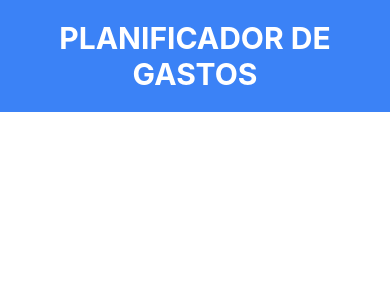
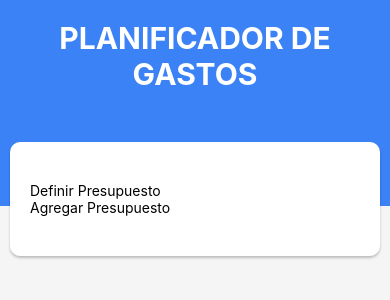
Before and after one commit to Omar0511/planificador-mobile, a React Native app: screen / in a window 390 px wide. Shown: the top 300 px of the page. Built offline with nearby package versions, Linux system fonts and the light colour scheme.

Commit message:
Creando FORM presupuesto y agregando CSS

```diff
--- a/App.js
+++ b/App.js
@@ -8,19 +8,35 @@
 } from 'react-native';
 // Importamos el componente
 import Header from './src/components/Header';
+import NuevoPresupuesto from './src/components/NuevoPresupuesto';
 
 const App = () => {
 
   return (
-    <View>
-      {/* Utilizamos el componente */}
-      <Header/>
+    <View style={styles.contenedor}>
+      <View style={styles.header}>
+        {/* Utilizamos el componente */}
+        <Header/>
+
+        <NuevoPresupuesto/>
+      </View>
     </View>
   );
 };
 
-const styles = StyleSheet.create({
+const styles = StyleSheet.create
+(
+  {
+    contenedor: {
+      backgroundColor: '#F5F5F5',
+      // Crece todo verticalmente
+      flex: 1,
+    },
 
-});
+    header: {
+      backgroundColor: '#3B82F6',
+    },
+  }
+);
 
 export default App;
--- a/src/components/Header.js
+++ b/src/components/Header.js
@@ -1,32 +1,28 @@
 // Atajo: rafce
 
-import React from 'react'
-import { Text, View, StyleSheet } from 'react-native'
+import React from 'react';
+import { Text, View, StyleSheet } from 'react-native';
 
 const Header = () => {
     return (
-        <View style={styles.header}>
+        <View>
             <Text style={styles.texto}>Planificador de Gastos</Text>
         </View>
     )
-}
+};
 
 // CSS
 const styles = StyleSheet.create(
     {
-        header: {
-            backgroundColor: '#3B82F6',
-        },
-
         texto: {
             textAlign: 'center',
             fontSize: 30,
             color: '#FFF',
             textTransform: 'uppercase',
             fontWeight: 'bold',
-            paddingVertical: 20,
+            paddingTop: 20,
         },
     }
-)
+);
 
 export default Header
--- /dev/null
+++ b/src/components/NuevoPresupuesto.js
@@ -0,0 +1,39 @@
+import React from 'react';
+import { Pressable, Text, View, StyleSheet } from 'react-native';
+
+const NuevoPresupuesto = () => {
+    return (
+        <View style={styles.contenedor}>
+            <Text>Definir Presupuesto</Text>
+
+            <Pressable>
+                <Text>Agregar Presupuesto</Text>
+            </Pressable>
+        </View>
+    )
+};
+
+const styles = StyleSheet.create
+(
+    {
+        contenedor: {
+            backgroundColor: '#FFF',
+            marginHorizontal: 10,
+            borderRadius: 10,
+            paddingVertical: 40,
+            paddingHorizontal: 20,
+            transform: [ { translateY: 50 } ],
+            shadowColor: "#000",
+            shadowOffset: {
+                width: 0,
+                height: 2,
+            },
+            shadowOpacity: 0.23,
+            shadowRadius: 2.62,
+
+            elevation: 4,
+        },
+    }
+)
+
+export default NuevoPresupuesto
```
Also changed, not shown: 1 other file (tests, documents, lock files or other folders).
